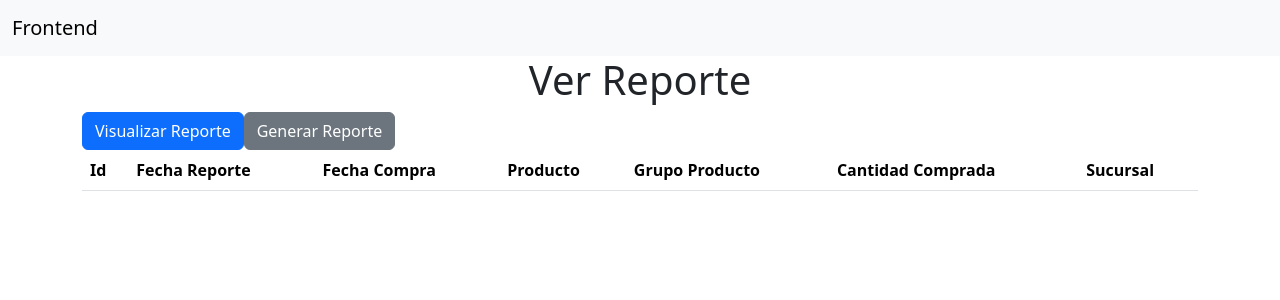
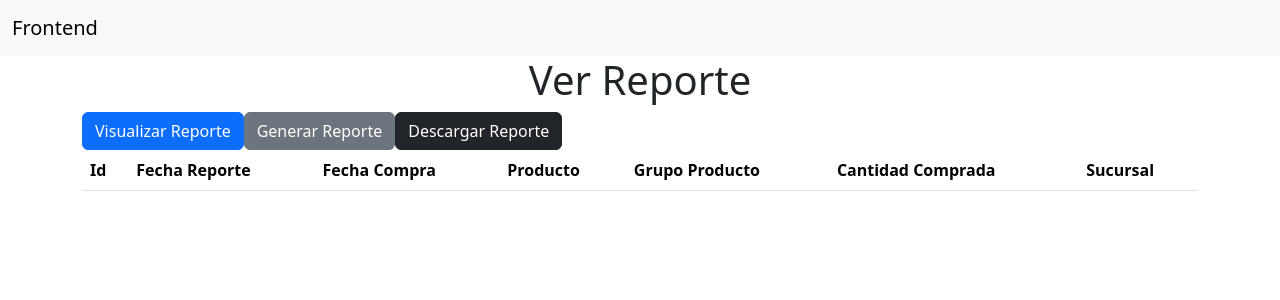
Before and after one commit to ctomrp/arquitectura-walmart, an Angular app in the folder front/: page / in a window 1280 px wide. Shown: the top 300 px of the page. Built offline with nearby package versions, Linux system fonts and the light colour scheme.

Commit message:
Descargar reporte listo
Ya funciona el descargar reporte, hay que afinar un detalle sobre la cantidad de ítems que se observan, ya que no aparecen todos lo que yo tengo. Ej: de 97 artículos, solo se ven 45 y no los restantes en el pdf.

```diff
--- a/front/angular.json
+++ b/front/angular.json
@@ -97,5 +97,8 @@
         }
       }
     }
+  },
+  "cli": {
+    "analytics": false
   }
 }
--- a/front/package.json
+++ b/front/package.json
@@ -19,6 +19,7 @@
     "@angular/platform-browser-dynamic": "^16.2.0",
     "@angular/router": "^16.2.0",
     "bootstrap": "^5.3.2",
+    "jspdf": "^2.5.1",
     "rxjs": "~7.8.0",
     "zone.js": "~0.13.0"
   },
--- a/front/src/app/components/view-products/view-products.component.html
+++ b/front/src/app/components/view-products/view-products.component.html
@@ -27,8 +27,9 @@
             <h1 class="text-center">Ver Reporte</h1>
             <button class="btn btn-primary" (click)="getReporteApi()">Visualizar Reporte</button>
             <button class="btn btn-secondary" (click)="postReport()">Generar Reporte</button>
-
-            <table class="table table-striped">
+            <button class="btn btn-dark" (click)="descargarPDF()">Descargar Reporte</button>
+            <div id="htmlData">
+              <table class="table table-striped">
                 <thead>
                   <tr>
                     <th scope="col">Id</th>
@@ -52,6 +53,7 @@
                   </tr>
                 </tbody>
               </table>
+            </div>
         </div>
     </div>
    </div>
--- a/front/src/app/components/view-products/view-products.component.ts
+++ b/front/src/app/components/view-products/view-products.component.ts
@@ -1,5 +1,8 @@
 import { Component } from '@angular/core';
 import { BackendService } from 'src/app/services/backend.service';
+import jsPDF from 'jspdf';
+import html2canvas from 'html2canvas';
+
 @Component({
   selector: 'app-view-products',
   templateUrl: './view-products.component.html',
@@ -7,7 +10,9 @@ import { BackendService } from 'src/app/services/backend.service';
 })
 export class ViewProductsComponent {
   reporte: any | undefined
-  constructor(private backendService:BackendService ){}
+  constructor(private backendService:BackendService ){
+
+  }
 
   getReporteApi(){
     this.backendService.getReporte().subscribe(data=>{
@@ -20,4 +25,37 @@ export class ViewProductsComponent {
       this.reporte = data
     })
   }
+
+  descargarPDF(): void{
+    const documento = new jsPDF('p', 'pt', 'a4');
+    const informacion: any  = document.getElementById('htmlData');
+    const opciones = {
+      background: 'white',
+      scale: 3
+    }
+
+    html2canvas(informacion, opciones).then((canvas) =>{
+      const img = canvas.toDataURL('image/PNG');
+
+      const bufferX = 15;
+      const bufferY = 15;
+      const imgProps = (documento as any).getImageProperties(img)
+      const pdfWidth = documento.internal.pageSize.getWidth() - 2 *bufferX;
+      const pdfHeight = (imgProps.height * pdfWidth) / imgProps.width;
+      documento.addImage(
+        img,
+        'PNG',
+        bufferX,
+        bufferY,
+        pdfWidth,
+        pdfHeight,
+        undefined,
+        'FAST'
+      );
+      return documento;
+    })
+      .then((docResult) => {
+        docResult.save(`Reporte_Fecha(${new Date().toISOString()}).pdf`);
+      })
+  }
 }
```
Also changed, not shown: 2 other files (tests, documents, lock files or other folders).
